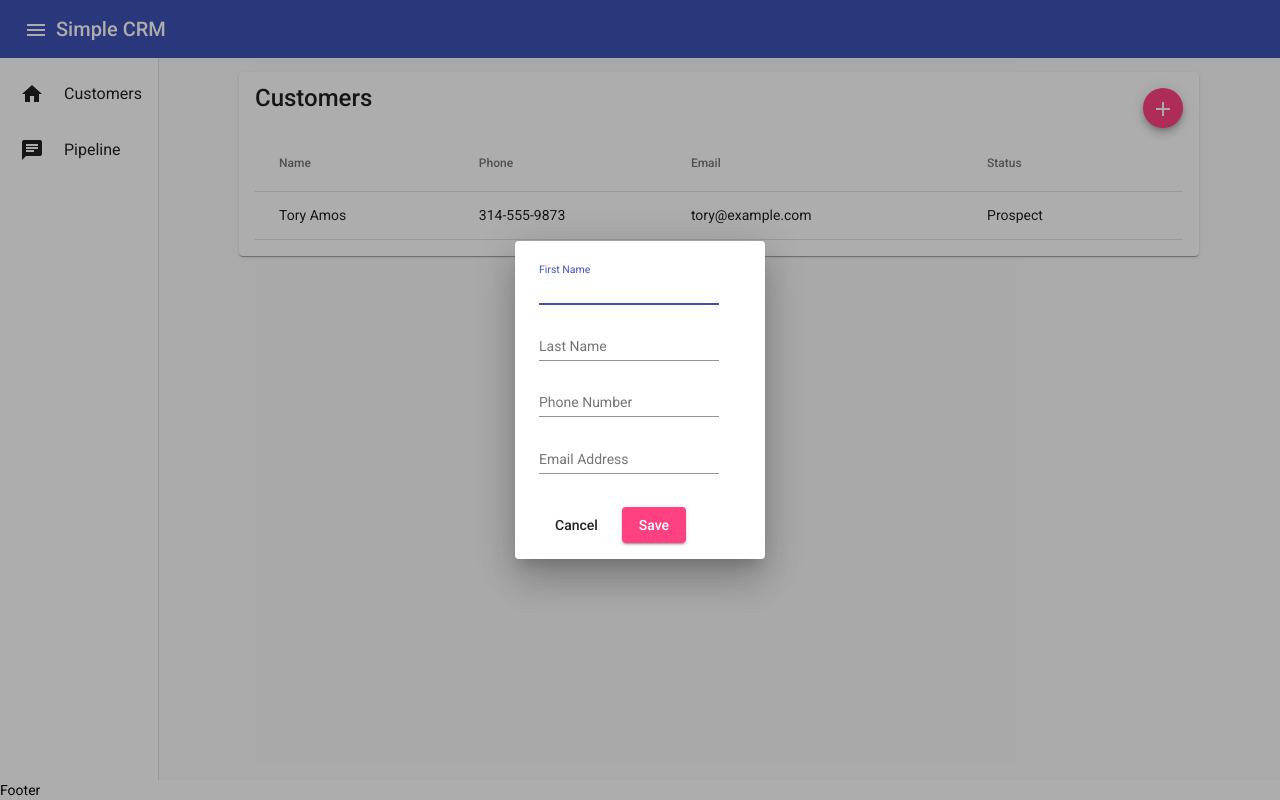
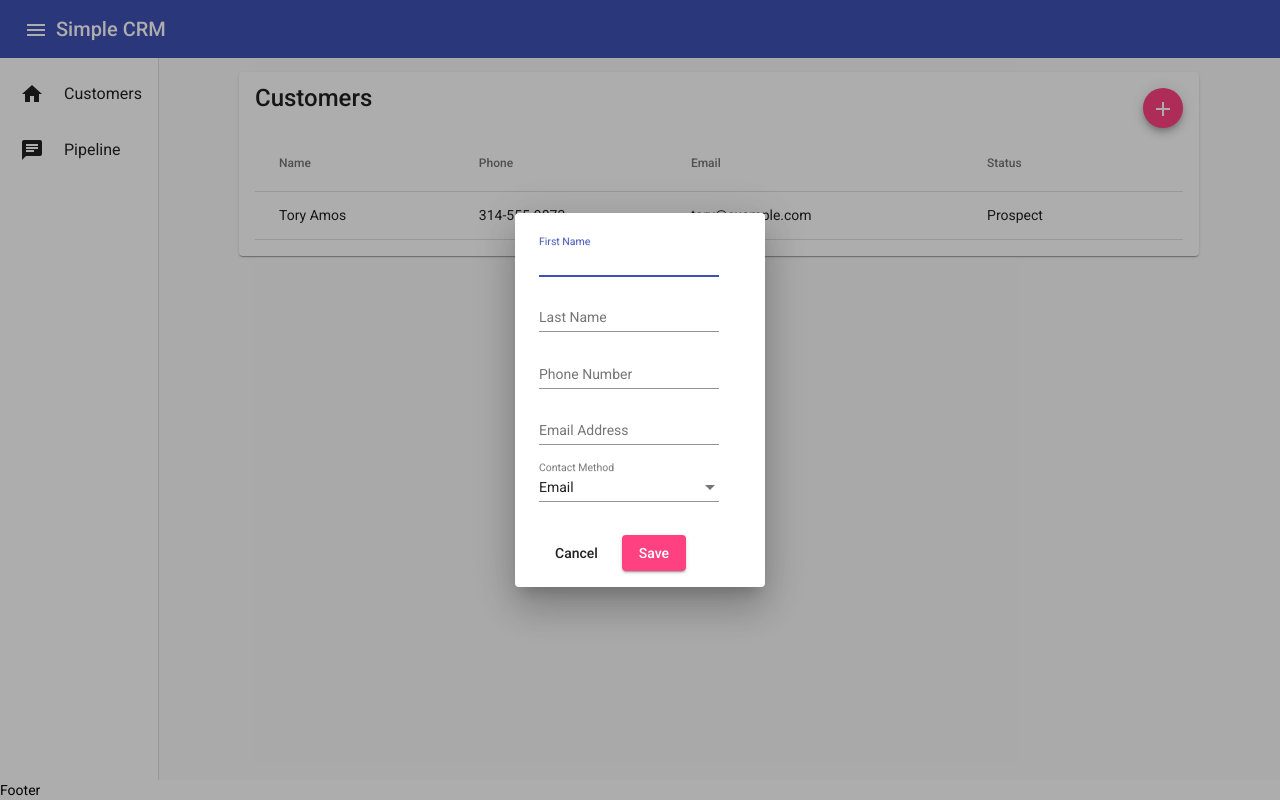
Before and after one commit to NexulAcademy/aspnet-core-fundamentals-v3, an Angular app in the folder SimpleCrm/simple-crm-cli/: page /customers in a window 1280 px wide. Both pictures are taken after a click on the button "add". Built offline with nearby package versions, Linux system fonts and the light colour scheme.

Commit message:
60: added customer type select input

```diff
--- a/SimpleCrm/simple-crm-cli/src/app/customer/customer-create-dialog/customer-create-dialog.component.html
+++ b/SimpleCrm/simple-crm-cli/src/app/customer/customer-create-dialog/customer-create-dialog.component.html
@@ -12,6 +12,12 @@
     <mat-form-field>
       <input matInput placeholder="Email Address" formControlName="emailAddress" name="emailAddress">
     </mat-form-field>
+    <mat-form-field>
+      <mat-select placeholder="Contact Method" formControlName="preferredContactMethod" name="preferredContactMethod">
+        <mat-option value="email">Email</mat-option>
+        <mat-option value="phone">Phone</mat-option>
+      </mat-select>
+    </mat-form-field>
   </form>
 </mat-dialog-content>
 <mat-dialog-actions>
--- a/SimpleCrm/simple-crm-cli/src/app/customer/customer.module.ts
+++ b/SimpleCrm/simple-crm-cli/src/app/customer/customer.module.ts
@@ -16,6 +16,7 @@ import { FlexLayoutModule } from '@angular/flex-layout';
 import { CustomerCreateDialogComponent } from './customer-create-dialog/customer-create-dialog.component';
 import { MatDialogModule } from '@angular/material/dialog';
 import { MatInputModule } from '@angular/material/input';
+import { MatSelectModule } from '@angular/material/select';
 
 @NgModule({
   declarations: [CustomerListPageComponent, CustomerCreateDialogComponent],
@@ -29,6 +30,7 @@ import { MatInputModule } from '@angular/material/input';
     MatButtonModule,
     MatDialogModule,
     MatInputModule,
+    MatSelectModule,
     FlexLayoutModule,
     CustomerRoutingModule
   ],
```
